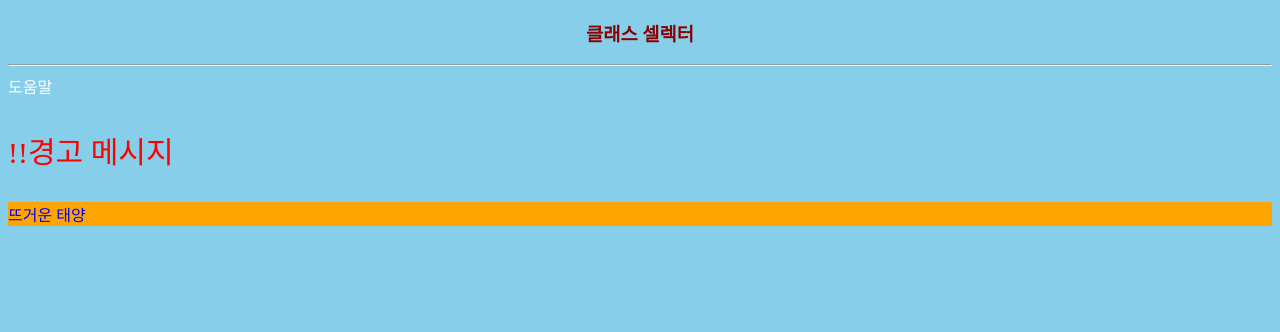
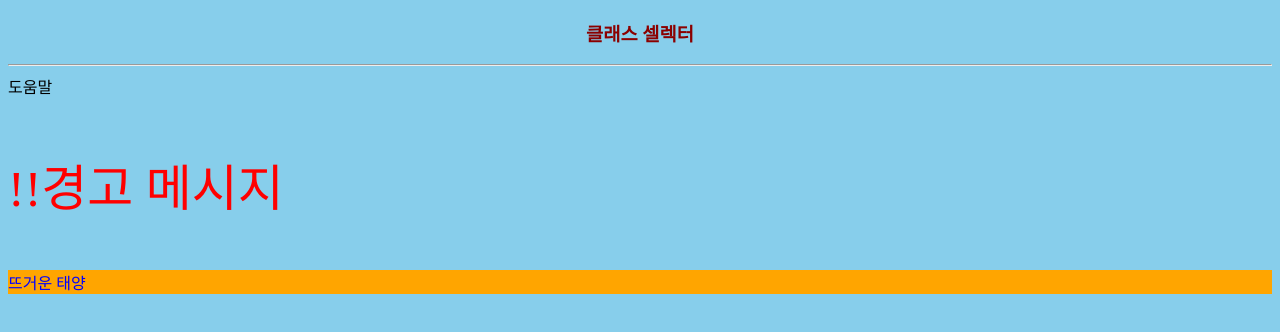
Before and after one commit to hyesoojeon/SoftwareEngineering, a plain HTML site: page 4.html in a window 1280 px wide. Drawn offline with Linux system fonts and the light colour scheme.

Commit message:
branch2StyleEdit

```diff
--- a/style1.css
+++ b/style1.css
@@ -6,11 +6,11 @@
 		background-color: skyblue;
 	}
 	div.help {
-		color: white;
+		color: yello;
 	}
 	p.help {
 		color: red;
-		font-size: 30px;
+		font-size: 50px;
 	}
 	.hot {
 		color: blue;
```
